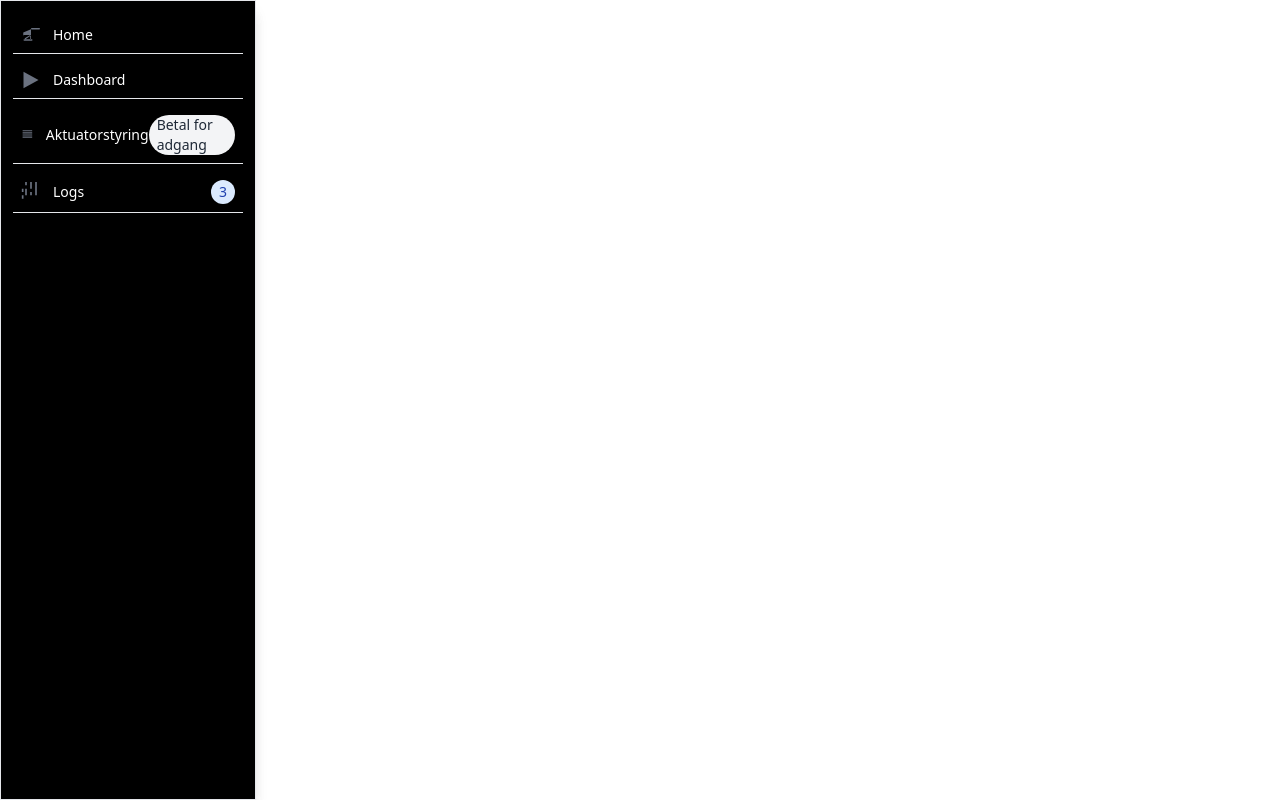
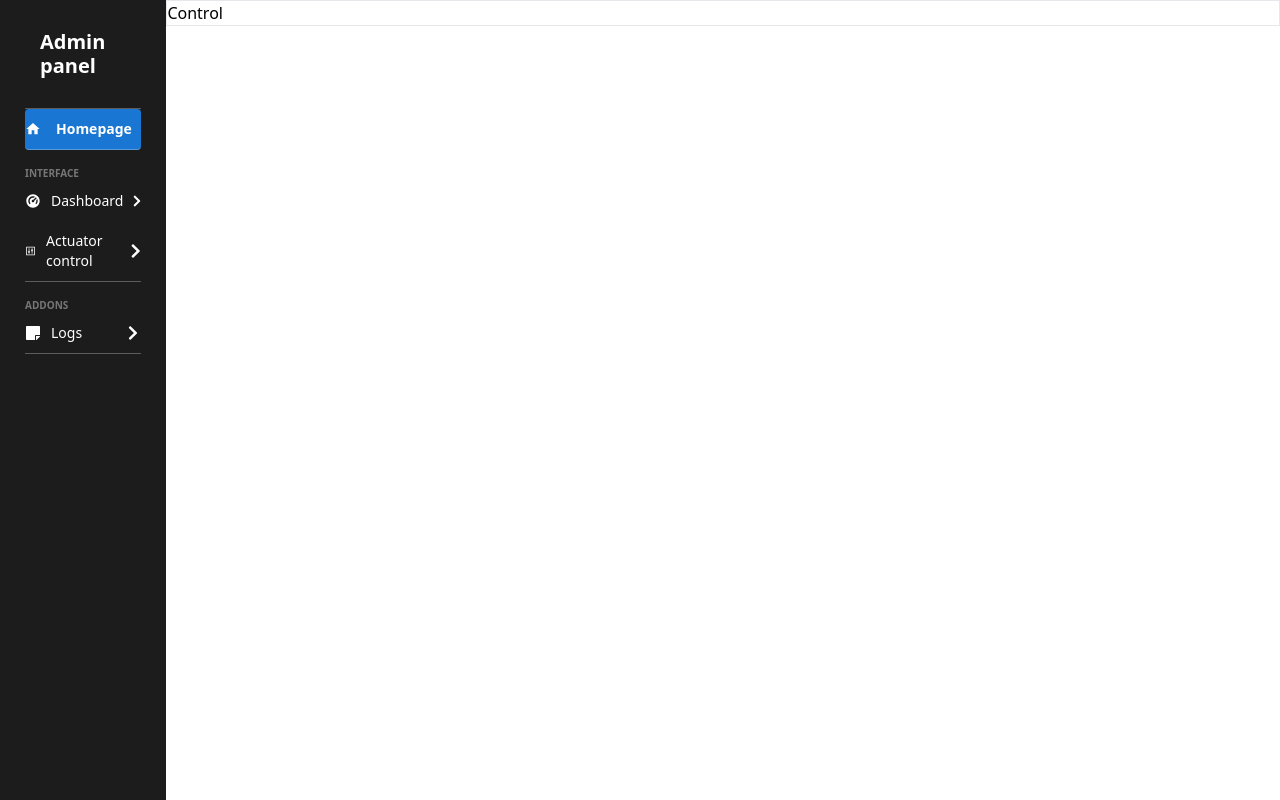
Before and after one commit to khizerkhan-2316/kos.client, a React (Create React App) app: page /control in a window 1280 px wide. Built offline with nearby package versions, Linux system fonts and the light colour scheme.

Commit message:
Version 2

```diff
--- a/package.json
+++ b/package.json
@@ -3,11 +3,15 @@
   "version": "0.1.0",
   "private": true,
   "dependencies": {
+    "@emotion/react": "^11.11.4",
+    "@emotion/styled": "^11.11.5",
+    "@mui/material": "^5.15.15",
     "@testing-library/jest-dom": "^5.17.0",
     "@testing-library/react": "^13.4.0",
     "@testing-library/user-event": "^13.5.0",
     "react": "^18.2.0",
     "react-dom": "^18.2.0",
+    "react-icons": "^5.1.0",
     "react-router-dom": "^6.22.3",
     "react-scripts": "5.0.1",
     "web-vitals": "^2.1.4"
--- a/src/App.js
+++ b/src/App.js
@@ -1,5 +1,6 @@
 import Sidebar from './components/Sidebar';
 import { Outlet } from 'react-router-dom';
+
 
 function App() {
   return (
--- a/src/components/Sidebar.js
+++ b/src/components/Sidebar.js
@@ -1,119 +1,68 @@
+import React from 'react'
+import { useState } from 'react';
 import { Link } from 'react-router-dom';
+import { MdHome } from "react-icons/md";
+import { RiDashboard2Fill } from "react-icons/ri";
+import { AiOutlineControl } from "react-icons/ai";
+import { FaStickyNote,FaChevronRight,} from "react-icons/fa"
 
 function Sidebar() {
-  return (
-    <>
-      <button
-        data-drawer-target="default-sidebar"
-        data-drawer-toggle="default-sidebar"
-        aria-controls="default-sidebar"
-        type="button"
-        className="inline-flex items-center p-2 mt-2 ms-3 text-sm text-white rounded-lg sm:hidden hover:bg-gray-100 focus:outline-none focus:ring-2 focus:ring-gray-200 dark:text-gray-400 dark:hover:bg-gray-700 dark:focus:ring-gray-600"
-      >
-        <span className="sr-only">Open sidebar</span>
-        {/* Home icon */}
-        <svg
-          className="w-6 h-6"
-          aria-hidden="true"
-          fill="currentColor"
-          viewBox="0 0 20 20"
-          xmlns="http://www.w3.org/2000/svg"
-        >
-          <path
-            clipRule="evenodd"
-            fillRule="evenodd"
-            d="M2 4.75A.75.75 0 012.75 4h14.5a.75.75 0 010 1.5H2.75A.75.75 0 012 4.75zm0 10.5a.75.75 0 01.75-.75h7.5a.75.75 0 010 1.5h-7.5a.75.75 0 01-.75-.75zM2 10a.75.75 0 01.75-.75h14.5a.75.75 0 010 1.5H2.75A.75.75 0 012 10z"
-          ></path>
-        </svg>
-        {/* End of home icon */}
-      </button>
-      <aside
-        id="default-sidebar"
-        className="fixed top-0 left-0 z-40 h-screen transition-transform -translate-x-full sm:translate-x-0 w-[20%] border bg-black text-white shadow-lg"
-        aria-label="Sidebar"
-      >
-        <div className="h-full px-3 py-4 overflow-y-auto">
-          <ul className="space-y-2 font-medium">
-            <li className="border-b border-gray-200 dark:border-gray-700">
-              <Link
-                className="flex items-center p-2 rounded-lg hover:bg-gray-100"
-                to="/"
-              >
-                <svg
-                  className="w-5 h-5 text-gray-500"
-                  xmlns="http://www.w3.org/2000/svg"
-                  viewBox="0 0 20 20"
-                  fill="currentColor"
-                >
-                  <path
-                    fillRule="evenodd"
-                    d="M10 3.75a.75.75 0 01.75-.75h7.5a.75.75 0 010 1.5h-7.5A.75.75 0 0110 3.75zM10 15a.75.75 0 01-.75-.75V9.998L3.75 13.25v1.5L10 10.5V15zm-7.5-3.75A.75.75 0 012.25 10H10V4.248L2.25 7.5v3zm0 3.75a.75.75 0 01.75-.75h7.5a.75.75 0 010 1.5h-7.5a.75.75 0 01-.75-.75z"
-                    clipRule="evenodd"
-                  />
-                </svg>
-                <span className="ml-3 text-sm font-medium">Home</span>
-              </Link>
-            </li>
 
-            <li className="border-b border-gray-200 dark:border-gray-700">
-              <Link
-                className="flex items-center p-2 rounded-lg hover:bg-gray-100"
-                to="/dashboard"
-              >
-                <svg
-                  className="w-5 h-5 text-gray-500"
-                  xmlns="http://www.w3.org/2000/svg"
-                  fill="currentColor"
-                  viewBox="0 0 24 24"
-                >
-                  <path d="M21 12l-18 10v-20z" />
-                </svg>
-                <span className="ml-3 text-sm font-medium">Dashboard</span>
-              </Link>
-            </li>
-            <li className="border-b border-gray-200 dark:border-gray-700">
-              <Link
-                className="flex items-center p-2 rounded-lg hover:bg-gray-100"
-                to="/control"
-              >
-                <svg
-                  className="w-5 h-5 text-gray-500"
-                  xmlns="http://www.w3.org/2000/svg"
-                  fill="currentColor"
-                  viewBox="0 0 24 24"
-                >
-                  <path d="M3 3h18v2h-18zM3 7h18v2h-18zM3 11h18v2h-18zM3 15h18v2h-18z" />
-                </svg>
-                <span className="ml-3 text-sm font-medium">Aktuatorstyring</span>
-                <span className="inline-flex items-center justify-center px-2 ml-auto text-sm font-medium text-gray-800 bg-gray-100 rounded-full">
-                  Betal for adgang
-                </span>
-              </Link>
-            </li>
-            <li className="border-b border-gray-200 dark:border-gray-700">
-              <Link
-                className="flex items-center p-2 rounded-lg hover:bg-gray-100"
-                to="/logs"
-              >
-                <svg
-                  className="w-5 h-5 text-gray-500"
-                  xmlns="http://www.w3.org/2000/svg"
-                  fill="currentColor"
-                  viewBox="0 0 24 24"
-                >
-                  <path d="M13 0h-2v8h2v-8zM13 12h-2v4h2v-4zM19 4h-2v12h2v-12zM7 8h-2v8h2v-8zM1 16h2v4h-2v-4zM1 8h2v4h-2v-4zM7 0h-2v4h2v-4zM19 0h-2v4h2v-4z" />
-                </svg>
-                <span className="ml-3 text-sm font-medium">Logs</span>
-                <span className="inline-flex items-center justify-center w-6 h-6 ml-auto text-sm font-medium text-blue-800 bg-blue-100 rounded-full">
-                  3
-                </span>
-              </Link>
-            </li>
-          </ul>
+  const [highlight, setHighlight] = useState(
+    {
+      Homepage: true,
+      dashboard: false,
+      control: false,
+      logs: false,
+
+    });
+
+    function toggleHighlight(page) {
+
+      const newHighlight = { ...highlight };
+      Object.keys(newHighlight).forEach((key) => {
+        newHighlight[key] = false;
+      });
+      newHighlight[page] = true;
+      setHighlight(newHighlight);
+    }
+
+
+    return (
+        <div className='bg-[#1c1c1c] px-[25px] w-[13%] h-screen fixed'>
+            <div className='px-[15px] py-[30px] flex items-center justify-center border-b-[1px] border-[#ededed]/[0.3]'>
+                <h1 className='text-white text-[20px] leading-[24px] font-extrabold cursor-pointer'>Admin panel</h1>
+            </div>
+            <div className='rounded flex items-center gap-[15px] py-[10px] border-b-[1px] border-[#EDEDED]/[0.3] cursor-pointer' style={highlight.Homepage? {backgroundColor: "#1976D2"} : {}}>
+                <MdHome color='white' />
+                <Link onClick = {() => toggleHighlight("Homepage")} to="/" className='text-[14px] leading-[20px] font-bold text-white'>Homepage</Link>
+            </div>
+            <div className='pt-[15px] border-b-[1px] border-[#EDEDED]/[0.3]'>
+                <p className='text-[10px] font-extrabold leading-[16px] text-white/[0.4]'> INTERFACE</p>
+                <div className='flex items-center justify-between gap-[10px] py-[10px] cursor-pointer rounded' style={highlight.dashboard? {backgroundColor: "#1976D2"} : {}}>
+                    <div className='flex items-center gap-[10px]'>
+                        <RiDashboard2Fill color='white' /> <Link onClick = {() => toggleHighlight("dashboard")} to="/dashboard" className='text-[14px] leading-[20px] font-normal text-white'>Dashboard</Link>
+                    </div>
+                    <FaChevronRight color='white' />
+                </div>
+                <div className='flex items-center justify-between gap-[10px] py-[10px] rounded cursor-pointer' style={highlight.control? {backgroundColor: "#1976D2"} : {}}>
+                    <div className='flex items-center gap-[10px]'>
+                        <AiOutlineControl color='white' /> <Link onClick = {() => toggleHighlight("control")} to="/control" className='text-[14px] leading-[20px] font-normal text-white'>Actuator control</Link>
+                    </div>
+                    <FaChevronRight color='white' />
+                </div>
+                </div>
+            <div className='pt-[15px] border-b-[1px] border-[#EDEDED]/[0.3]'>
+                <p className='text-[10px] font-extrabold leading-[16px] text-white/[0.4]'> ADDONS</p>
+                <div className='flex items-center justify-between gap-[10px] py-[10px] rounded cursor-pointer' style={highlight.logs? {backgroundColor: "#1976D2"} : {}}>
+                    <div className='flex items-center gap-[10px]'>
+                        <FaStickyNote color='white' /> <Link onClick = {() => toggleHighlight("logs")} to ="/logs" className='text-[14px] leading-[20px] font-normal text-white'>Logs</Link>
+                    </div>
+                    <FaChevronRight color='white' />
+                </div>
+            </div>
         </div>
-      </aside>
-    </>
-  );
+    )
 }
 
-export default Sidebar;
+export default Sidebar
--- a/src/pages/Control.js
+++ b/src/pages/Control.js
@@ -1,119 +1,9 @@
-import { Link } from 'react-router-dom';
-
-function Sidebar() {
+function Control() {
   return (
-    <>
-      <button
-        data-drawer-target="default-sidebar"
-        data-drawer-toggle="default-sidebar"
-        aria-controls="default-sidebar"
-        type="button"
-        className="inline-flex items-center p-2 mt-2 ms-3 text-sm text-white rounded-lg sm:hidden hover:bg-gray-100 focus:outline-none focus:ring-2 focus:ring-gray-200 dark:text-gray-400 dark:hover:bg-gray-700 dark:focus:ring-gray-600"
-      >
-        <span className="sr-only">Open sidebar</span>
-        {/* Home icon */}
-        <svg
-          className="w-6 h-6"
-          aria-hidden="true"
-          fill="currentColor"
-          viewBox="0 0 20 20"
-          xmlns="http://www.w3.org/2000/svg"
-        >
-          <path
-            clipRule="evenodd"
-            fillRule="evenodd"
-            d="M2 4.75A.75.75 0 012.75 4h14.5a.75.75 0 010 1.5H2.75A.75.75 0 012 4.75zm0 10.5a.75.75 0 01.75-.75h7.5a.75.75 0 010 1.5h-7.5a.75.75 0 01-.75-.75zM2 10a.75.75 0 01.75-.75h14.5a.75.75 0 010 1.5H2.75A.75.75 0 012 10z"
-          ></path>
-        </svg>
-        {/* End of home icon */}
-      </button>
-      <aside
-        id="default-sidebar"
-        className="fixed top-0 left-0 z-40 h-screen transition-transform -translate-x-full sm:translate-x-0 w-[20%] border bg-black text-white shadow-lg"
-        aria-label="Sidebar"
-      >
-        <div className="h-full px-3 py-4 overflow-y-auto">
-          <ul className="space-y-2 font-medium">
-            <li className="border-b border-gray-200 dark:border-gray-700">
-              <Link
-                className="flex items-center p-2 rounded-lg hover:bg-gray-100"
-                to="/"
-              >
-                <svg
-                  className="w-5 h-5 text-gray-500"
-                  xmlns="http://www.w3.org/2000/svg"
-                  viewBox="0 0 20 20"
-                  fill="currentColor"
-                >
-                  <path
-                    fillRule="evenodd"
-                    d="M10 3.75a.75.75 0 01.75-.75h7.5a.75.75 0 010 1.5h-7.5A.75.75 0 0110 3.75zM10 15a.75.75 0 01-.75-.75V9.998L3.75 13.25v1.5L10 10.5V15zm-7.5-3.75A.75.75 0 012.25 10H10V4.248L2.25 7.5v3zm0 3.75a.75.75 0 01.75-.75h7.5a.75.75 0 010 1.5h-7.5a.75.75 0 01-.75-.75z"
-                    clipRule="evenodd"
-                  />
-                </svg>
-                <span className="ml-3 text-sm font-medium">Home</span>
-              </Link>
-            </li>
-
-            <li className="border-b border-gray-200 dark:border-gray-700">
-              <Link
-                className="flex items-center p-2 rounded-lg hover:bg-gray-100"
-                to="/dashboard"
-              >
-                <svg
-                  className="w-5 h-5 text-gray-500"
-                  xmlns="http://www.w3.org/2000/svg"
-                  fill="currentColor"
-                  viewBox="0 0 24 24"
-                >
-                  <path d="M21 12l-18 10v-20z" />
-                </svg>
-                <span className="ml-3 text-sm font-medium">Dashboard</span>
-              </Link>
-            </li>
-            <li className="border-b border-gray-200 dark:border-gray-700">
-              <Link
-                className="flex items-center p-2 rounded-lg hover:bg-gray-100"
-                to="/control"
-              >
-                <svg
-                  className="w-5 h-5 text-gray-500"
-                  xmlns="http://www.w3.org/2000/svg"
-                  fill="currentColor"
-                  viewBox="0 0 24 24"
-                >
-                  <path d="M3 3h18v2h-18zM3 7h18v2h-18zM3 11h18v2h-18zM3 15h18v2h-18z" />
-                </svg>
-                <span className="ml-3 text-sm font-medium">Aktuatorstyring</span>
-                <span className="inline-flex items-center justify-center px-2 ml-auto text-sm font-medium text-gray-800 bg-gray-100 rounded-full">
-                  Betal for adgang
-                </span>
-              </Link>
-            </li>
-            <li className="border-b border-gray-200 dark:border-gray-700">
-              <Link
-                className="flex items-center p-2 rounded-lg hover:bg-gray-100"
-                to="/logs"
-              >
-                <svg
-                  className="w-5 h-5 text-gray-500"
-                  xmlns="http://www.w3.org/2000/svg"
-                  fill="currentColor"
-                  viewBox="0 0 24 24"
-                >
-                  <path d="M13 0h-2v8h2v-8zM13 12h-2v4h2v-4zM19 4h-2v12h2v-12zM7 8h-2v8h2v-8zM1 16h2v4h-2v-4zM1 8h2v4h-2v-4zM7 0h-2v4h2v-4zM19 0h-2v4h2v-4z" />
-                </svg>
-                <span className="ml-3 text-sm font-medium">Logs</span>
-                <span className="inline-flex items-center justify-center w-6 h-6 ml-auto text-sm font-medium text-blue-800 bg-blue-100 rounded-full">
-                  3
-                </span>
-              </Link>
-            </li>
-          </ul>
-        </div>
-      </aside>
-    </>
+    <div className="w-[87%] border ml-[13%]">
+      <h1>Control</h1>
+    </div>
   );
 }
 
-export default Sidebar;
+export default Control;
--- a/src/pages/Dashboard.js
+++ b/src/pages/Dashboard.js
@@ -1,6 +1,6 @@
 function Dashboard() {
   return (
-    <div className="w-[80%] border ml-[20%]">
+    <div className="w-[87%] border ml-[13%]">
       <h1>Dashboard</h1>
     </div>
   );
--- a/src/pages/Homepage.js
+++ b/src/pages/Homepage.js
@@ -1,6 +1,6 @@
 function Homepage() {
   return (
-    <div className="w-[80%] border ml-[20%]" style={{ background: '#F4F4F4' }}>
+    <div className="w-[87%] border ml-[13%]" style={{ background: '#F4F4F4' }}>
       <h1 className="mt-[100px] mb-4 text-4xl font-semibold leading-tight text-gray-900 md:text-5xl lg:text-6xl">Welcome, User's Name</h1>
       <h2 className="mt-[50px] mb-4 text-3xl font-semibold text-gray-900">Radiator Status</h2>
 
--- a/src/pages/Logs.js
+++ b/src/pages/Logs.js
@@ -1,6 +1,6 @@
 function Logs() {
   return (
-    <div className="w-[80%] border ml-[20%]">
+    <div className="w-[87%] border ml-[13%]">
       <h1>Logs</h1>
     </div>
   );
```
Also changed, not shown: 1 other file (tests, documents, lock files or other folders).
